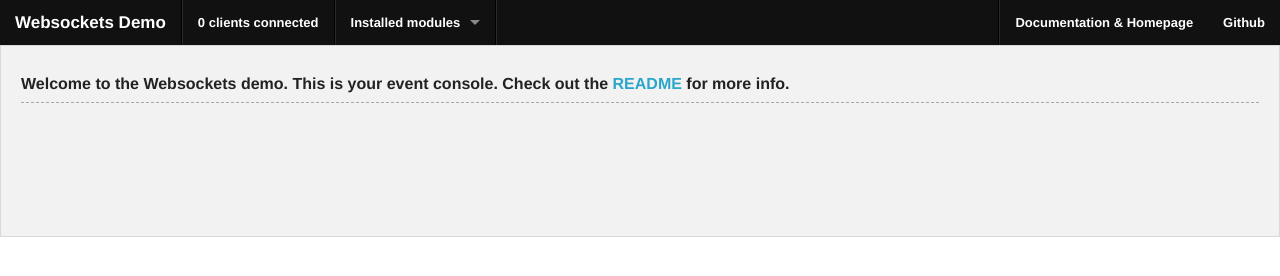
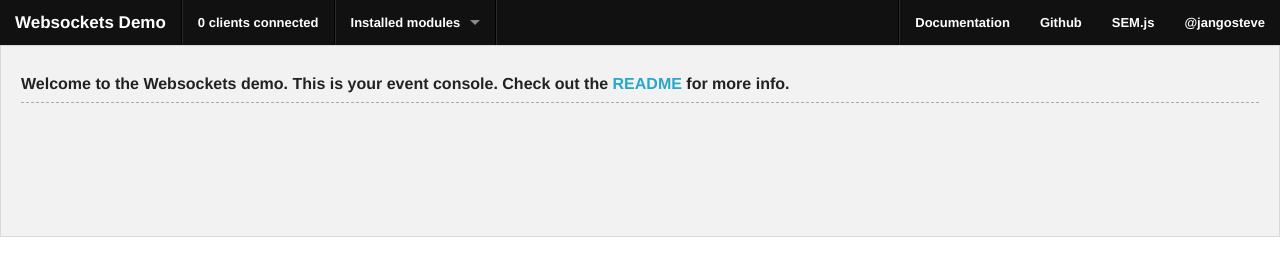
Before and after one commit to JangoSteve/websockets-demo, a website: page index.html in a window 1280 px wide. Drawn offline with Linux system fonts and the light colour scheme.

Commit message:
Added attribution links to demo.

```diff
--- a/index.html
+++ b/index.html
@@ -14,7 +14,7 @@
   <nav class="top-bar">
     <ul class="title-area">
       <li class="name">
-        <h1><a href="/">Websockets Demo </a></h1>
+      <h1><a href="#">Websockets Demo </a></h1>
       </li>
       <li class="toggle-topbar menu-icon"><a href="#"><span>Menu</span></a></li>
     </ul>
@@ -33,8 +33,10 @@
       </ul>
       <ul class="right">
         <li class="divider"></li>
-        <li><a href="https://github.com/JangoSteve/websockets-demo/blob/master/README.md">Documentation &amp; Homepage</a></li>
+        <li><a href="https://github.com/JangoSteve/websockets-demo/blob/master/README.md">Documentation</a></li>
         <li><a href="https://github.com/JangoSteve/websockets-demo">Github</a></li>
+        <li><a href="http://www.meetup.com/SEM-JS/">SEM.js</a></li>
+        <li><a href="https://twitter.com/jangosteve">@jangosteve</a></li>
       </ul>
     </section>
   </nav>
```
